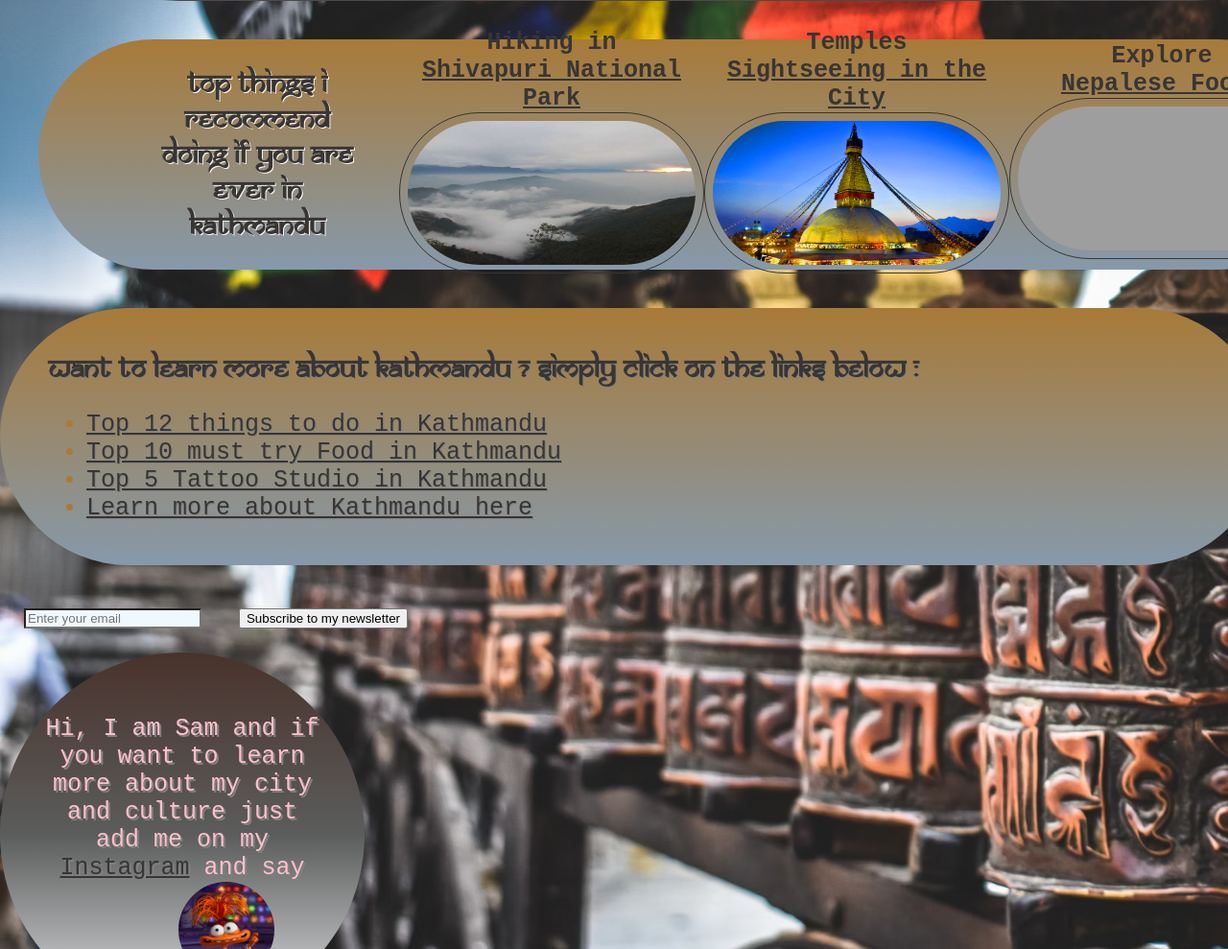
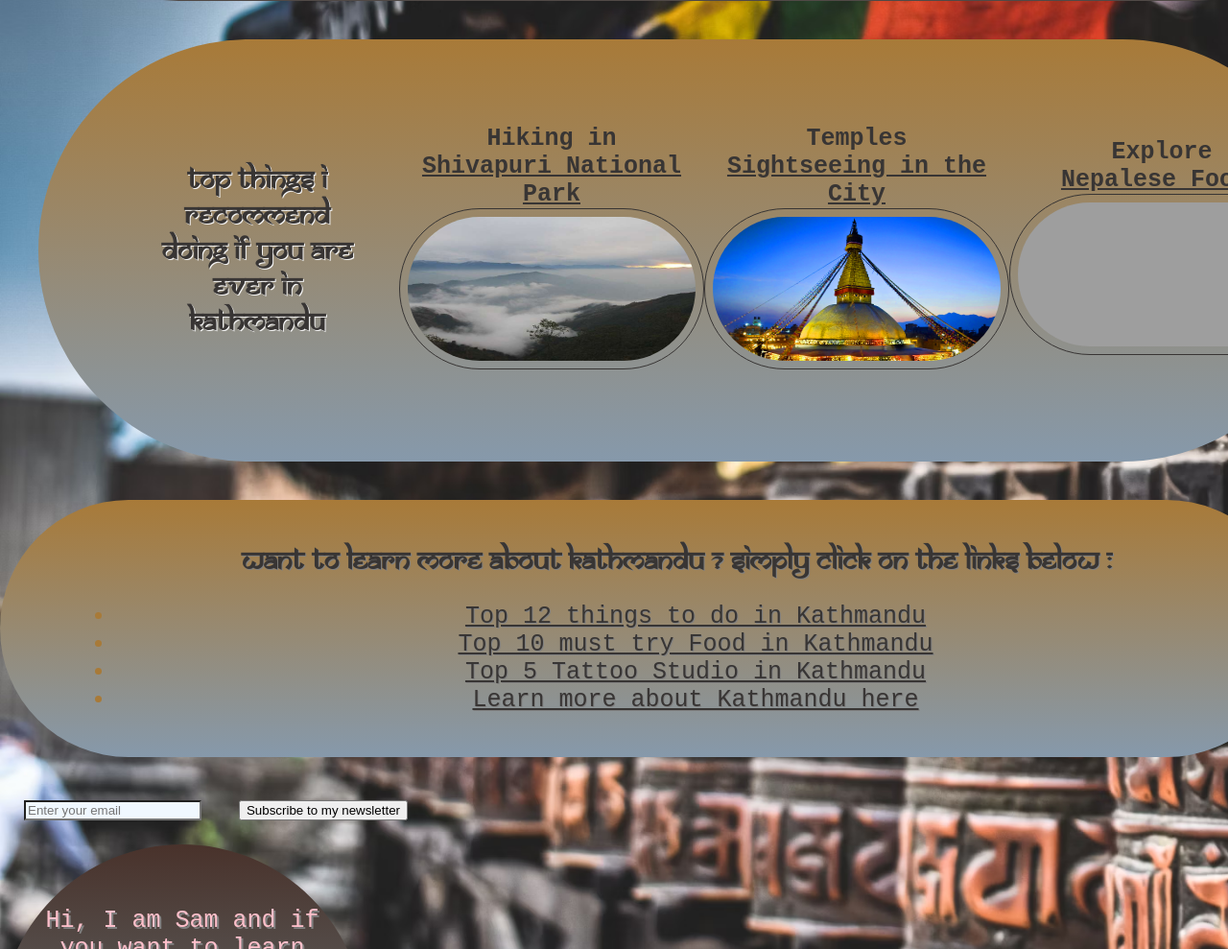
Before and after one commit to myworldingray/Hometown3, a website built with Vite: page index.html in a window 1280 px wide. Shown: the part 391-1380 px from the top of the page at 96% size. Built offline with nearby package versions, Linux system fonts and the light colour scheme; grey boxes are pictures that could not be loaded.

Commit message:
Fixing margins and paddings

```diff
--- a/index.css
+++ b/index.css
@@ -30,7 +30,7 @@
     padding: 20px 20px 20px 80px;
     border-radius: 600px 600px;
     width: 1250px;
-    height: 200px;
+    height: 400px;
     background:linear-gradient(#A87A38,#8699AB) ;
     background-size: cover;
     color: #383534;
@@ -44,14 +44,14 @@
     }
     .footer{
     display :block;
-    justify-content: start;
-    text-align: start;
+    justify-content: center;
+    text-align: center;
     width: 1250px;
     height: fit-content;
     background:linear-gradient(#A87A38,#8699AB) ;
     background-size: cover;
     border-radius: 200px;
-    padding: 20px 20px 20px 50px;
+    padding: 20px 20px 20px 80px;
     text-shadow: 1px 1px gray;
     margin-bottom: 30px;
     }
```
